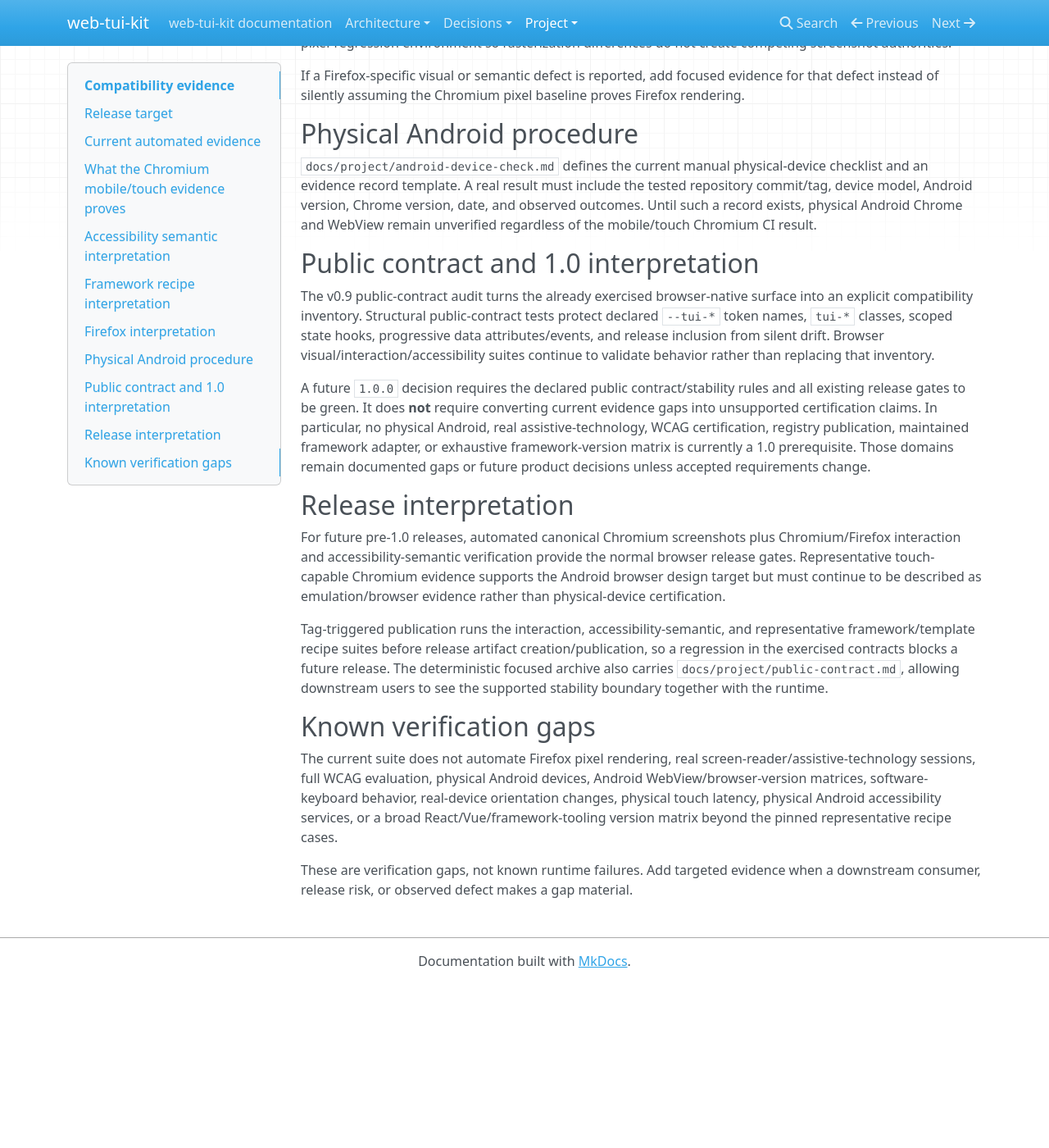
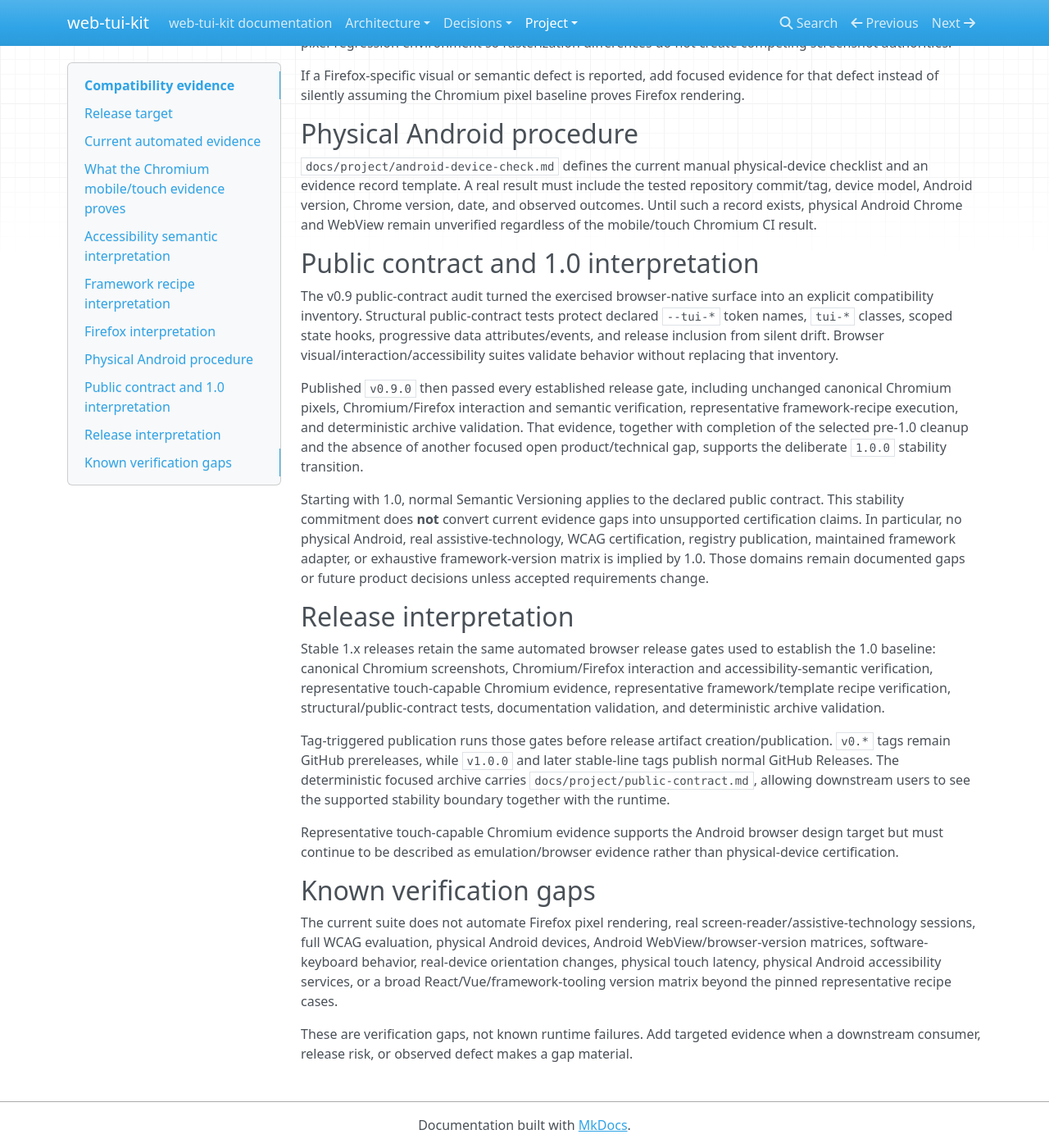
Before and after one commit to 1990jk1990/web-tui-kit, an MkDocs documentation site: the page built from docs/project/compatibility.md, in a window 1280 px wide and 1400 px high, scrolled down 3006 px. Shown: the whole window at 82% size. Built offline with MkDocs 1.6.1, drawn with Linux system fonts in a browser that asks for light colours; nearby versions of some CDN libraries; before the commit the page ends 4206 px from its top, so only the background shows below that.

Commit message:
docs: reconcile compatibility evidence for 1.0

```diff
--- a/docs/project/compatibility.md
+++ b/docs/project/compatibility.md
@@ -59,15 +59,19 @@ If a Firefox-specific visual or semantic defect is reported, add focused evidenc
 
 ## Public contract and 1.0 interpretation
 
-The v0.9 public-contract audit turns the already exercised browser-native surface into an explicit compatibility inventory. Structural public-contract tests protect declared `--tui-*` token names, `tui-*` classes, scoped state hooks, progressive data attributes/events, and release inclusion from silent drift. Browser visual/interaction/accessibility suites continue to validate behavior rather than replacing that inventory.
+The v0.9 public-contract audit turned the exercised browser-native surface into an explicit compatibility inventory. Structural public-contract tests protect declared `--tui-*` token names, `tui-*` classes, scoped state hooks, progressive data attributes/events, and release inclusion from silent drift. Browser visual/interaction/accessibility suites validate behavior without replacing that inventory.
 
-A future `1.0.0` decision requires the declared public contract/stability rules and all existing release gates to be green. It does **not** require converting current evidence gaps into unsupported certification claims. In particular, no physical Android, real assistive-technology, WCAG certification, registry publication, maintained framework adapter, or exhaustive framework-version matrix is currently a 1.0 prerequisite. Those domains remain documented gaps or future product decisions unless accepted requirements change.
+Published `v0.9.0` then passed every established release gate, including unchanged canonical Chromium pixels, Chromium/Firefox interaction and semantic verification, representative framework-recipe execution, and deterministic archive validation. That evidence, together with completion of the selected pre-1.0 cleanup and the absence of another focused open product/technical gap, supports the deliberate `1.0.0` stability transition.
+
+Starting with 1.0, normal Semantic Versioning applies to the declared public contract. This stability commitment does **not** convert current evidence gaps into unsupported certification claims. In particular, no physical Android, real assistive-technology, WCAG certification, registry publication, maintained framework adapter, or exhaustive framework-version matrix is implied by 1.0. Those domains remain documented gaps or future product decisions unless accepted requirements change.
 
 ## Release interpretation
 
-For future pre-1.0 releases, automated canonical Chromium screenshots plus Chromium/Firefox interaction and accessibility-semantic verification provide the normal browser release gates. Representative touch-capable Chromium evidence supports the Android browser design target but must continue to be described as emulation/browser evidence rather than physical-device certification.
+Stable 1.x releases retain the same automated browser release gates used to establish the 1.0 baseline: canonical Chromium screenshots, Chromium/Firefox interaction and accessibility-semantic verification, representative touch-capable Chromium evidence, representative framework/template recipe verification, structural/public-contract tests, documentation validation, and deterministic archive validation.
 
-Tag-triggered publication runs the interaction, accessibility-semantic, and representative framework/template recipe suites before release artifact creation/publication, so a regression in the exercised contracts blocks a future release. The deterministic focused archive also carries `docs/project/public-contract.md`, allowing downstream users to see the supported stability boundary together with the runtime.
+Tag-triggered publication runs those gates before release artifact creation/publication. `v0.*` tags remain GitHub prereleases, while `v1.0.0` and later stable-line tags publish normal GitHub Releases. The deterministic focused archive carries `docs/project/public-contract.md`, allowing downstream users to see the supported stability boundary together with the runtime.
+
+Representative touch-capable Chromium evidence supports the Android browser design target but must continue to be described as emulation/browser evidence rather than physical-device certification.
 
 ## Known verification gaps
 
```
